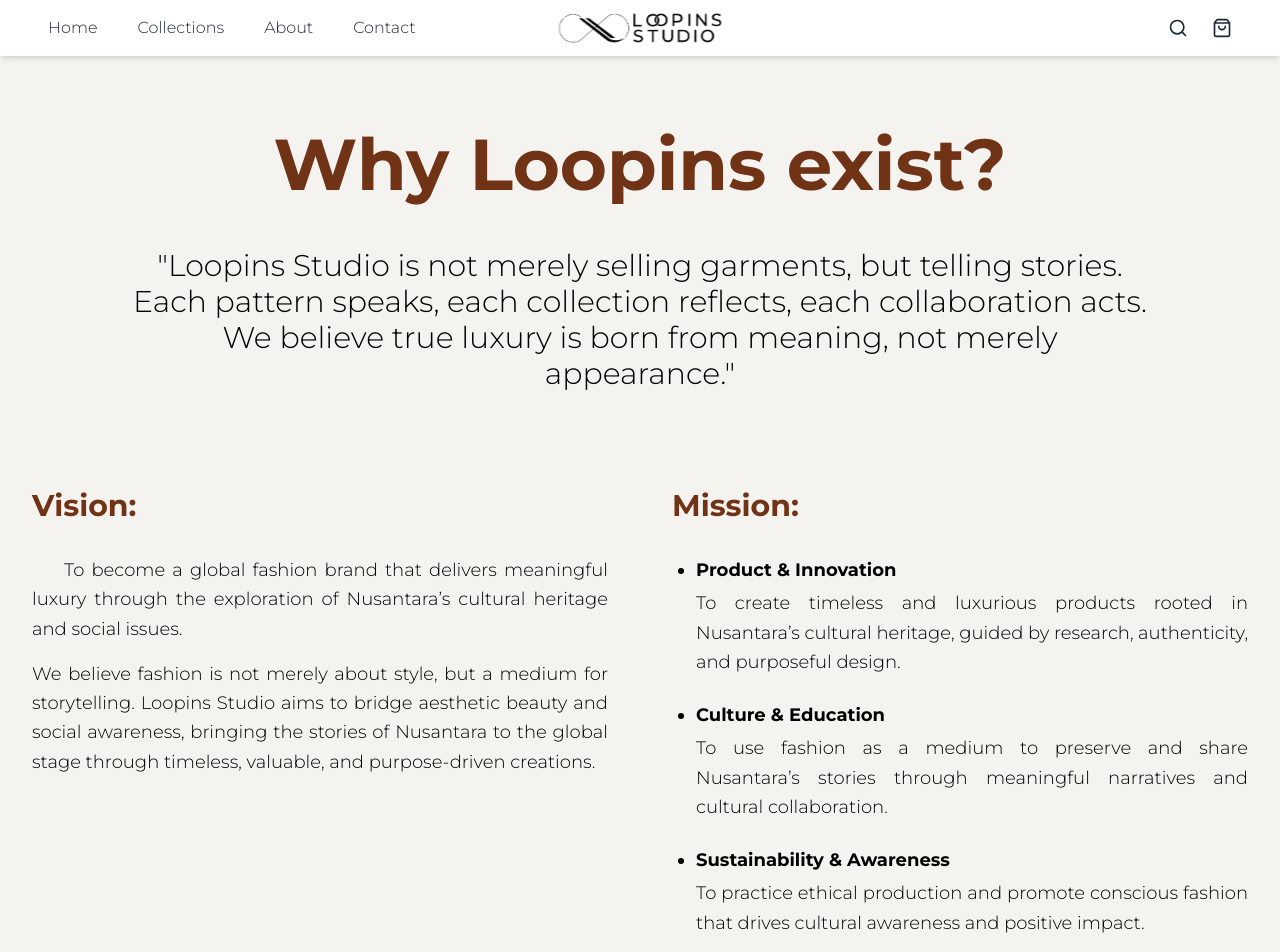
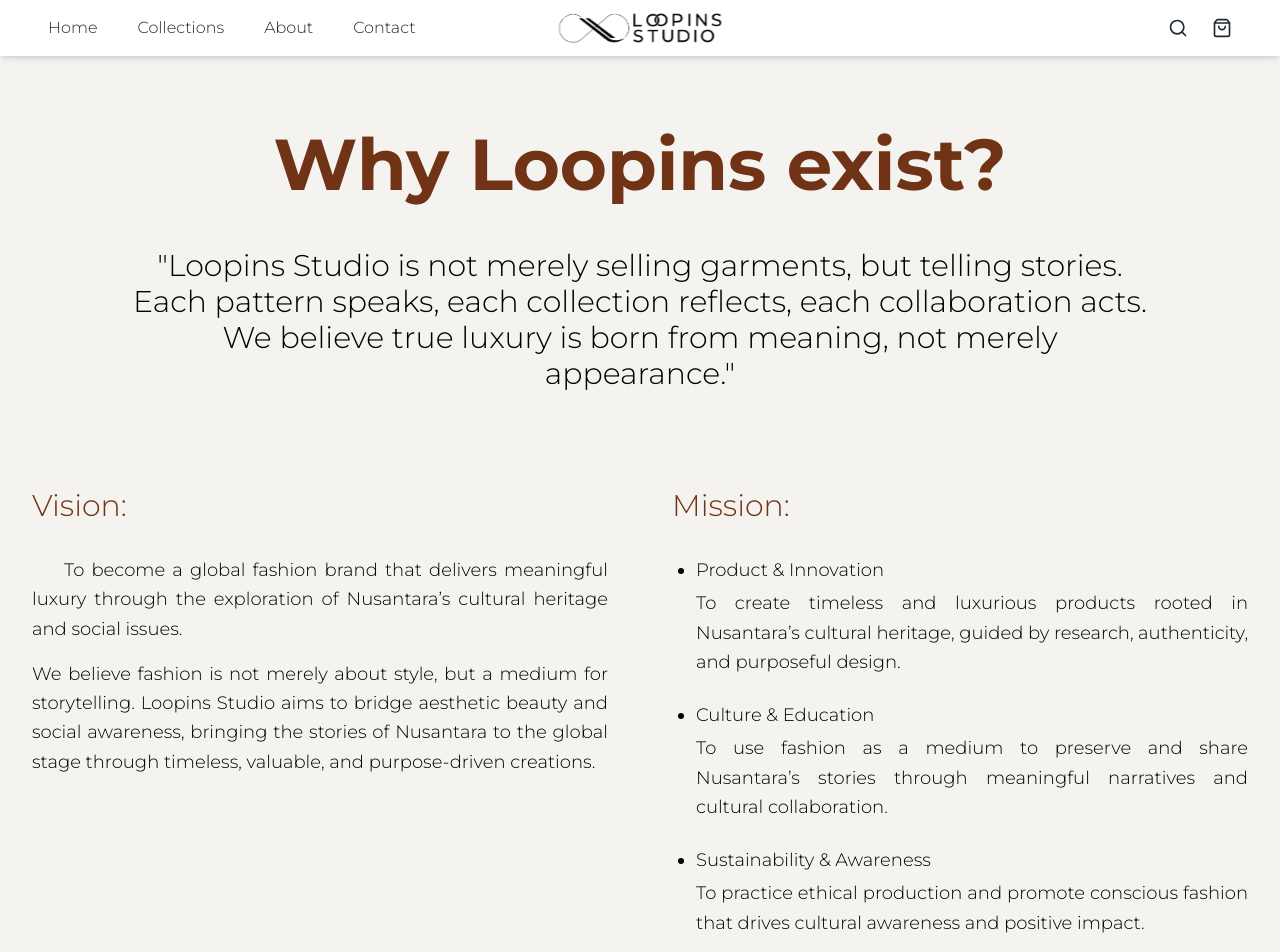
Before and after one commit to MadeBy-Ali/Loopins-v2, a Next.js app: page /about in a window 1280 px wide. Shown: the top 952 px of the page. Built offline with nearby package versions, Linux system fonts and the light colour scheme.

Commit message:
fix: update font styles and remove Playfair Display from globals

```diff
--- a/app/about/page.tsx
+++ b/app/about/page.tsx
@@ -16,7 +16,7 @@
         <div className="grid md:grid-cols-2 gap-16 mb-24">
           {/* Vision - Left Side */}
           <div>
-            <h3 className="text-3xl font-semibold text-dark-brown mb-8">Vision:</h3>
+            <h3 className="text-3xl font-light text-dark-brown mb-8">Vision:</h3>
             <p className="text-black text-lg leading-relaxed text-justify indent-8">
               To become a global fashion brand that delivers meaningful luxury through the exploration of Nusantara’s cultural heritage and social issues.
             </p>
@@ -28,20 +28,20 @@
 
           {/* Mission - Right Side */}
           <div>
-            <h3 className="text-3xl font-semibold text-dark-brown mb-8">Mission:</h3>
+            <h3 className="text-3xl font-light text-dark-brown mb-8">Mission:</h3>
             <ul className="text-black text-lg leading-relaxed text-justify list-disc pl-6 space-y-6">
               <li>
-                <span className="font-semibold block mb-1">Product & Innovation</span>
+                <span className="font-light block mb-1">Product & Innovation</span>
                 To create timeless and luxurious products rooted in Nusantara’s cultural heritage, guided by research, authenticity, and purposeful design.
               </li>
 
               <li>
-                <span className="font-semibold block mb-1">Culture & Education</span>
+                <span className="font-light block mb-1">Culture & Education</span>
                 To use fashion as a medium to preserve and share Nusantara’s stories through meaningful narratives and cultural collaboration.
               </li>
 
               <li>
-                <span className="font-semibold block mb-1">Sustainability & Awareness</span>
+                <span className="font-light block mb-1">Sustainability & Awareness</span>
                 To practice ethical production and promote conscious fashion that drives cultural awareness and positive impact.
               </li>
             </ul>
--- a/app/globals.css
+++ b/app/globals.css
@@ -2,7 +2,7 @@
 @tailwind components;
 @tailwind utilities;
 
-@import url('https://fonts.googleapis.com/css2?family=Montserrat:wght@300;400;500;600;700&family=Playfair+Display:wght@400;500;600;700&display=swap');
+@import url('https://fonts.googleapis.com/css2?family=Montserrat:wght@300;400;500;600;700&display=swap');
 
 @layer base {
   body {
--- a/tailwind.config.js
+++ b/tailwind.config.js
@@ -17,7 +17,7 @@
       },
       fontFamily: {
         sans: ['Montserrat', 'sans-serif'],
-        serif: ['Playfair Display', 'serif'],
+        serif: ['Montserrat', 'sans-serif'],
       },
       fontWeight: {
         light: '300',
```
